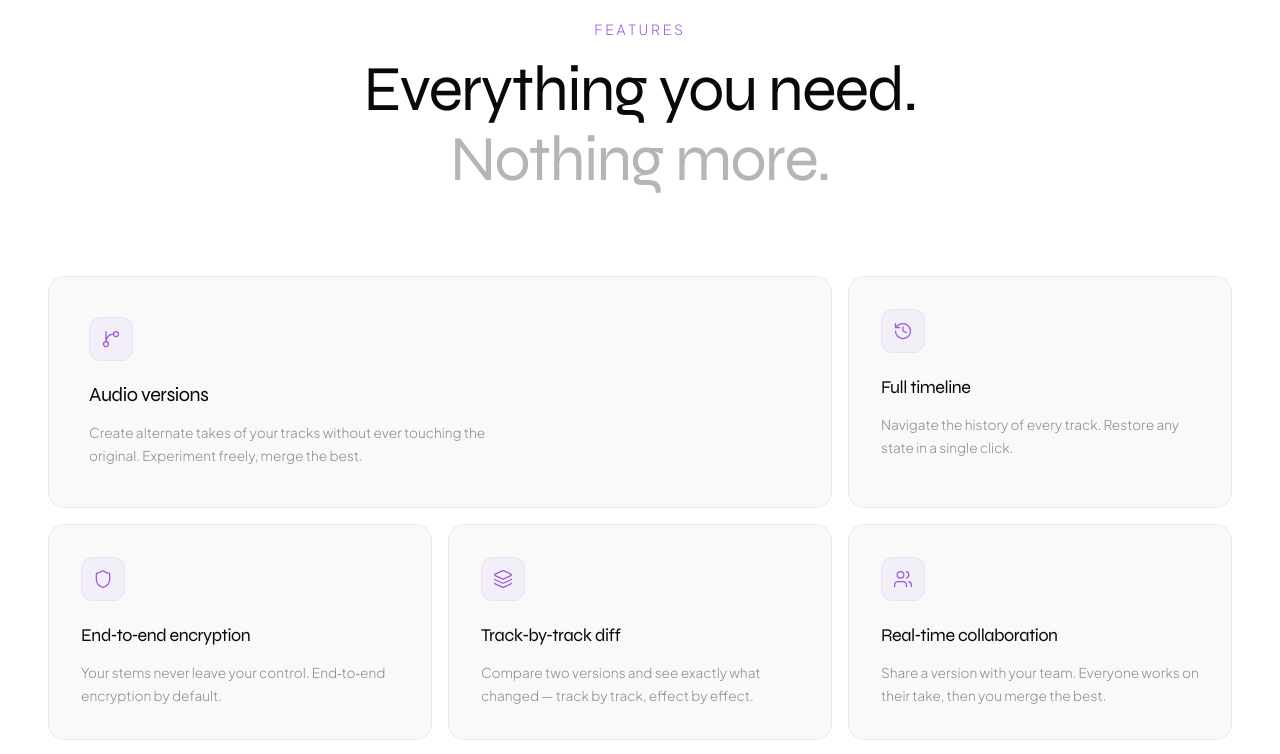
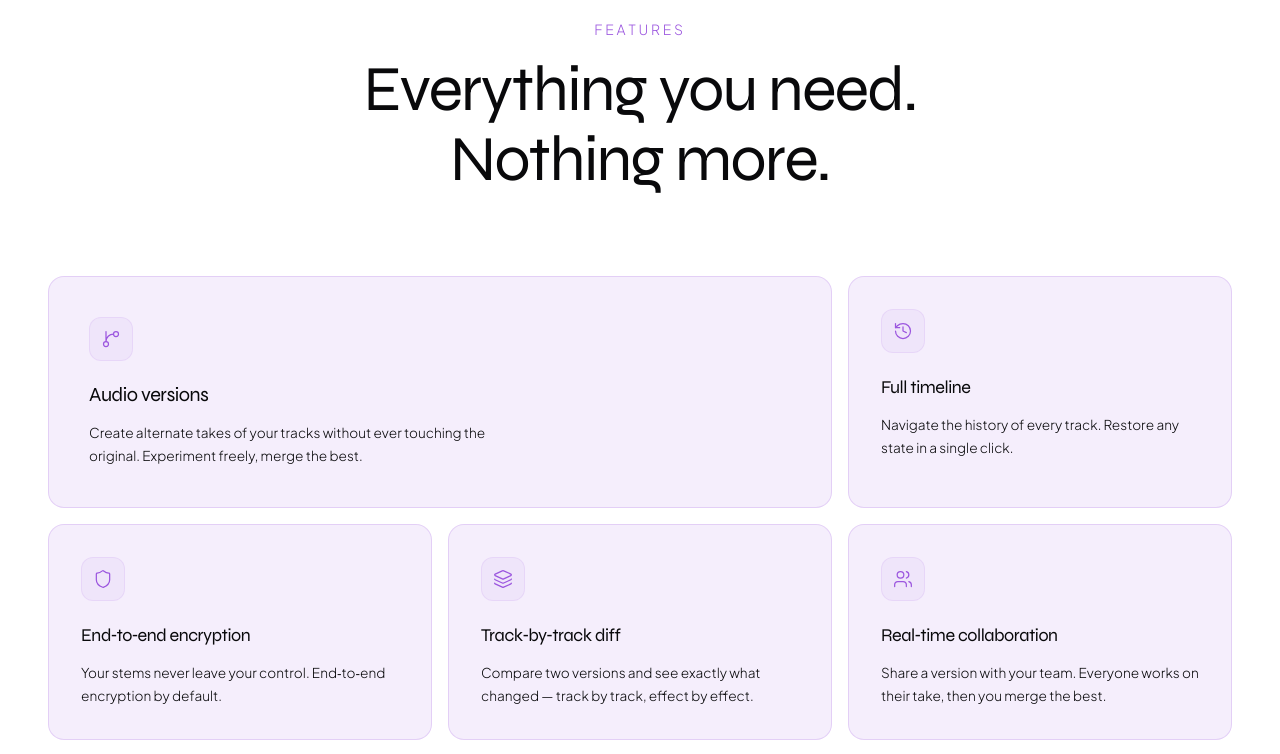
Before and after one commit to stemhub-org/Stemhub, a Next.js app in the folder frontend/: page / in a window 1280 px wide. Shown: the part 2800-3554 px from the top of the page. Built offline with nearby package versions, Linux system fonts and the light colour scheme.

Commit message:
style(landing): use foreground color for feature descriptions and subtitle

```diff
--- a/frontend/app/components/Features.tsx
+++ b/frontend/app/components/Features.tsx
@@ -88,7 +88,7 @@ function FeatureCard({
   return (
     <motion.div
       ref={cardRef}
-      className={`group relative overflow-hidden rounded-2xl border border-foreground/[0.06] bg-background-secondary/50 dark:bg-background-tertiary/50 transition-all duration-500 hover:scale-[1.02] hover:border-accent/20 ${
+      className={`group relative overflow-hidden rounded-2xl border border-accent/20 bg-accent/10 dark:bg-background-tertiary/50 transition-all duration-500 hover:scale-[1.02] hover:border-accent/40 ${
         isLarge ? "col-span-1 md:col-span-2 p-10" : "col-span-1 p-8"
       }`}
       onMouseMove={handleMouseMove}
@@ -123,7 +123,7 @@ function FeatureCard({
         </h3>
 
         <p
-          className="text-[0.85rem] font-light leading-[1.7] text-foreground/45"
+          className="text-[0.85rem] font-light leading-[1.7] text-foreground"
           style={{ fontFamily: "var(--font-jakarta)" }}
         >
           {feature.description}
@@ -157,7 +157,7 @@ export default function Features() {
           >
             Everything you need.
             <br />
-            <span className="text-foreground/30">Nothing more.</span>
+            <span className="text-foreground">Nothing more.</span>
           </h2>
         </motion.div>
 
```
